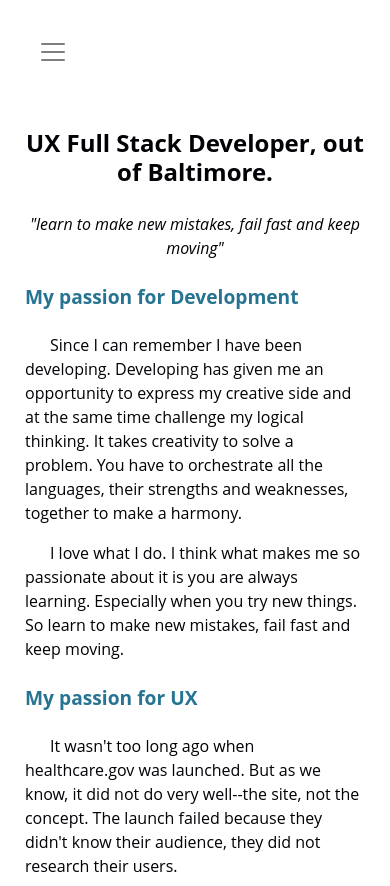
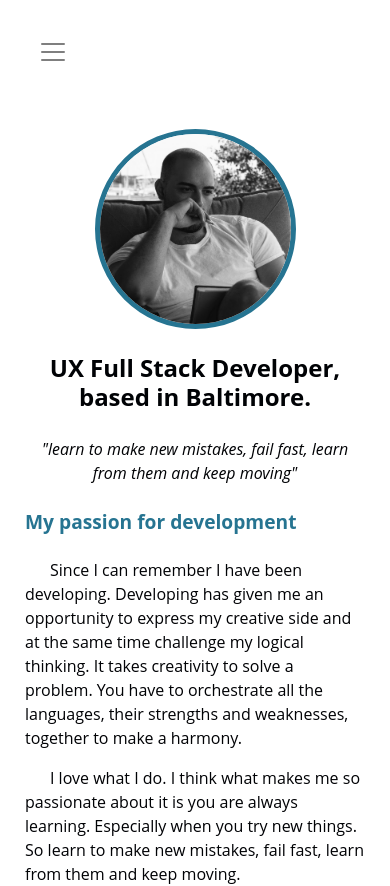
Before and after one commit to JLLproduction/Online_Portfolio_3.0, an Angular app: page /about in a window 390 px wide. Shown: the top 886 px of the page. Built offline with nearby package versions, Linux system fonts and the light colour scheme.

Commit message:
adding touches to about and pic

```diff
--- a/src/app/app.component.scss
+++ b/src/app/app.component.scss
@@ -2,6 +2,11 @@
     height: 100%;
     border-right: 2px solid black;
     padding: 25px;
+    background-image: url('../assets/images/baltimoreWashington.jpg');
+    background-repeat: no-repeat;
+    background-position: center;
+    filter: grayscale(100%);
+    background-size: cover;
 }
 
 .border-bottom {
@@ -18,6 +23,7 @@
         height: auto;
         border-right: 0;
         padding: 25px;
+        background-image: none;
     }
 
     .align-items-center {
--- a/src/app/modules/about/about.component.html
+++ b/src/app/modules/about/about.component.html
@@ -1,10 +1,12 @@
 <div class="row" (window:resize)="adjustImage()">
   <div class="col-12 text-center padding-sides">
-    <h1>UX Full Stack Developer, out of Baltimore.</h1>
+    <img id="profilePic" [@picLoad]="{value: 'enter', params: { halfHeight: halfHeight, halfWidth: halfWidth } }"
+      src="../../../../../assets/images/profile_pic2.JPG" class="rounded-circle figure-img img-fluid" alt="profile picture">
+    <h1>UX Full Stack Developer, based in Baltimore.</h1>
     <i>"learn to make new
-      mistakes, fail fast and keep moving"</i>
+      mistakes, fail fast, learn from them and keep moving"</i>
     <h2>
-      My passion for Development
+      My passion for development
     </h2>
     <p>
       Since I can remember I have been developing. Developing has given me an opportunity to express my creative side
@@ -15,7 +17,7 @@
     <p>
       I love what I do. I think what makes me so passionate about it is you are always learning. Especially when you try
       new things. So learn to make new
-      mistakes, fail fast and keep moving.
+      mistakes, fail fast, learn from them and keep moving.
     </p>
     <h2>
       My passion for UX
@@ -35,5 +37,3 @@
     </p>
   </div>
 </div>
-<img id="profilePic" [@picLoad]="{value: 'enter', params: { halfHeight: halfHeight, halfWidth: halfWidth } }"
-  src="../../../../../assets/images/profile_pic2.JPG" class="rounded-circle figure-img img-fluid" alt="profile picture">
--- a/src/app/modules/about/about.component.scss
+++ b/src/app/modules/about/about.component.scss
@@ -56,7 +56,8 @@ li {
 
 @media only screen and (max-width: 992px) {
     #profilePic {
-        display: none;
+        position: static;
+        margin-bottom: 25px;
     }
 
     .padding-sides {
--- a/src/app/shared/components/nav/nav.component.scss
+++ b/src/app/shared/components/nav/nav.component.scss
@@ -2,6 +2,13 @@ nav {
     margin-left: -15px;
     margin-right: -15px;
     height: 100%;
+}
+
+#navbars {
+    background-color: white;
+    margin-left: -26px;
+    margin-right: -26px;
+    padding: 25px;
 }
 
 a {
@@ -13,3 +20,10 @@ a.active {
     border-bottom: 3px solid #267491;
 
 }
+
+@media only screen and (max-width: 992px) {
+    #navbars {
+        margin: 0;
+        background-color: transparent;
+    }
+}
```
Also changed, not shown: 1 other file (tests, documents, lock files or other folders).
